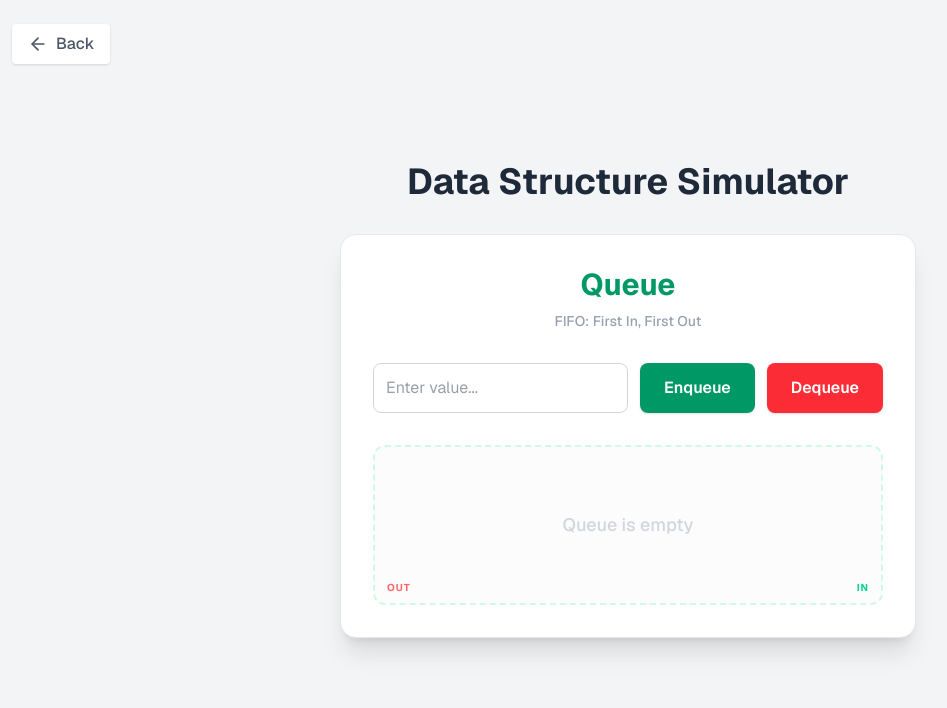
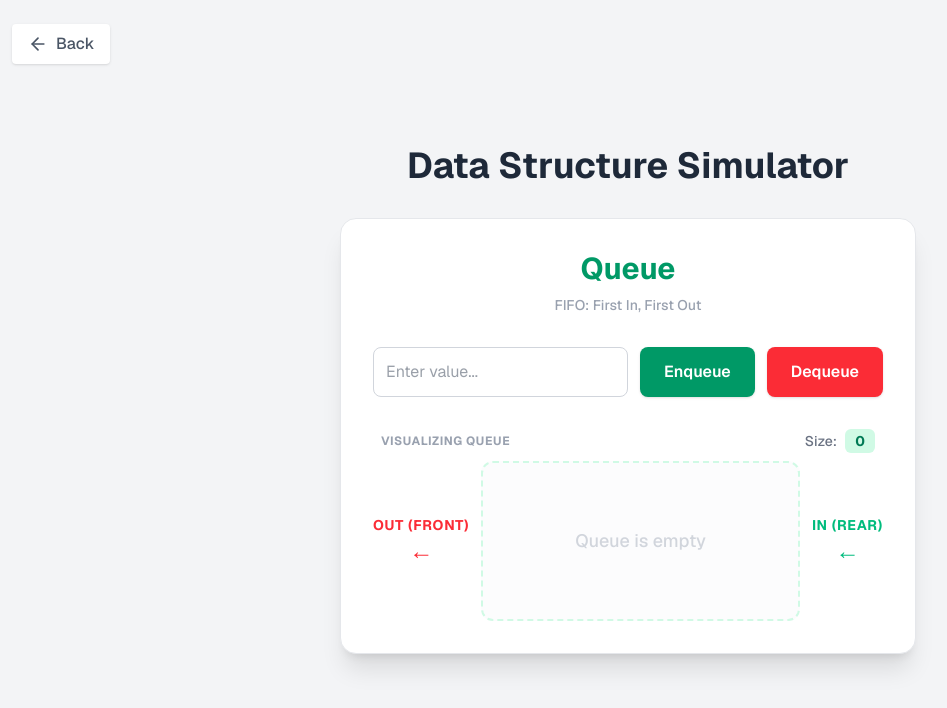
Before and after one commit to moze-mehraban/ds-tools, a Next.js app: page /Queue in a window 1280 px wide. Shown: the top 708 px of the page, without its empty margins (12-959 px from the left). Built offline with nearby package versions, Linux system fonts and the light colour scheme.

Commit message:
change queue page

```diff
--- a/app/components/QueueSimulator.tsx
+++ b/app/components/QueueSimulator.tsx
@@ -17,7 +17,6 @@ export default function QueueSimulator() {
   };
 
   return (
-    // CHANGE: width changed to max-w-xl
     <div className="border border-gray-200 p-8 rounded-2xl shadow-xl bg-white w-full max-w-xl transition-all duration-300">
       <h2 className="text-3xl font-bold mb-2 text-emerald-600 text-center">Queue</h2>
       <p className="text-sm text-gray-400 text-center mb-8 font-medium">FIFO: First In, First Out</p>
@@ -35,9 +34,32 @@ export default function QueueSimulator() {
         <button onClick={handleDequeue} className="bg-red-500 hover:bg-red-600 text-white px-6 py-2 rounded-lg font-semibold transition-colors shadow-sm">Dequeue</button>
       </div>
 
-      <div className="flex flex-row items-center gap-3 h-40 overflow-x-auto border-2 border-dashed border-emerald-100 p-6 rounded-xl bg-gray-50/50 relative">
-        <span className="absolute left-3 bottom-2 text-[10px] tracking-widest text-red-400 font-bold uppercase">Out</span>
-        <span className="absolute right-3 bottom-2 text-[10px] tracking-widest text-emerald-400 font-bold uppercase">In</span>
+      {/* Queue Size Indicator */}
+      <div className="flex justify-between items-center mb-2 px-2">
+        <span className="text-xs font-bold uppercase tracking-wider text-gray-400">
+          Visualizing Queue
+        </span>
+        <div className="flex items-center gap-2">
+            <span className="text-sm font-medium text-gray-500">Size:</span>
+            <span className="bg-emerald-100 text-emerald-700 px-2 py-0.5 rounded-md text-sm font-bold min-w-[30px] text-center">
+                {queue.length}
+            </span>
+        </div>
+      </div>
+
+      <div className="flex items-center">
+        {/* OUT/FRONT Indicator */}
+        <div className="flex flex-col items-center mr-3">
+            <span className="text-sm font-bold uppercase tracking-wider text-red-500">
+                OUT (Front)
+            </span>
+            <span className="text-2xl text-red-500 font-extrabold">
+                ←
+            </span>
+        </div>
+
+        {/* Queue Visualization */}
+        <div className="flex flex-row items-center gap-3 h-40 overflow-x-auto border-2 border-dashed border-emerald-100 p-6 rounded-xl bg-gray-50/50 flex-1">
 
           {queue.length === 0 ? (
             <div className="w-full flex items-center justify-center">
@@ -54,6 +76,17 @@ export default function QueueSimulator() {
             ))
           )}
         </div>
+
+        {/* IN/BACK Indicator */}
+        <div className="flex flex-col items-center ml-3">
+            <span className="text-sm font-bold uppercase tracking-wider text-emerald-500">
+                IN (Rear)
+            </span>
+            <span className="text-2xl text-emerald-500 font-extrabold">
+                ←
+            </span>
+        </div>
+      </div>
     </div>
   );
 }
```
Lines whose indentation alone changed are shown as unchanged.
